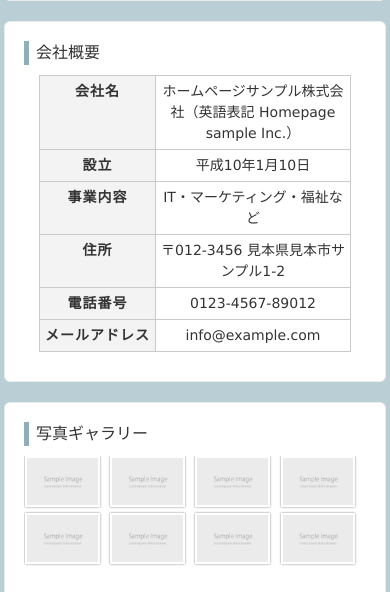
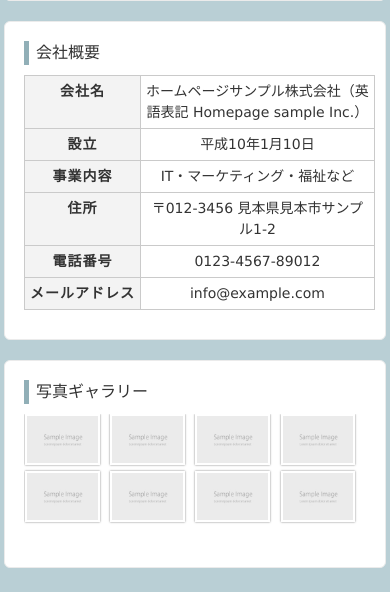
Before and after one commit to Kitsuya0828/BookingBears, a PHP site: page /subpage.html in a window 390 px wide. Shown: the part 1904-2496 px from the top of the page. Run offline with PHP 8.4, Linux system fonts and the light colour scheme.

Commit message:
make it better

```diff
--- a/style.css
+++ b/style.css
@@ -596,10 +596,17 @@ border-bottom: none;/*線を消す*/
 
 
 /* スマートフォン 縦(ポートレート) */
+@media all and (max-width: 480px)
+    { .GoogleCalendar iframe
+		{ height: 400px;  }
+	  table.table {
+		width: 440px;
+	  }
+	}
 @media only screen and (max-width:480px){
 	table.table {
-		width:80vw;
-	}
+		width: 440px;
+	  }
 
 	ul#topnav li{width:50%;}
 
```
